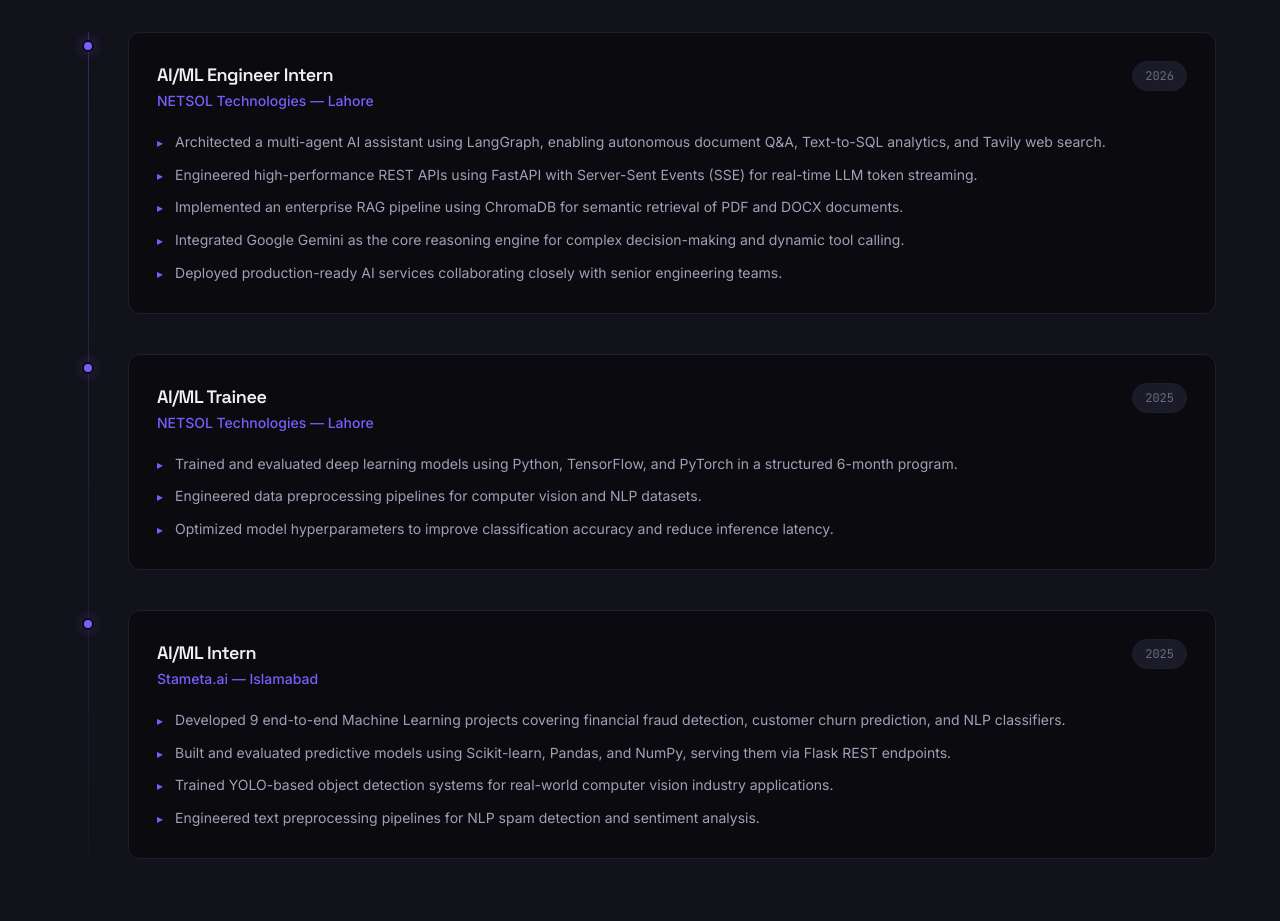
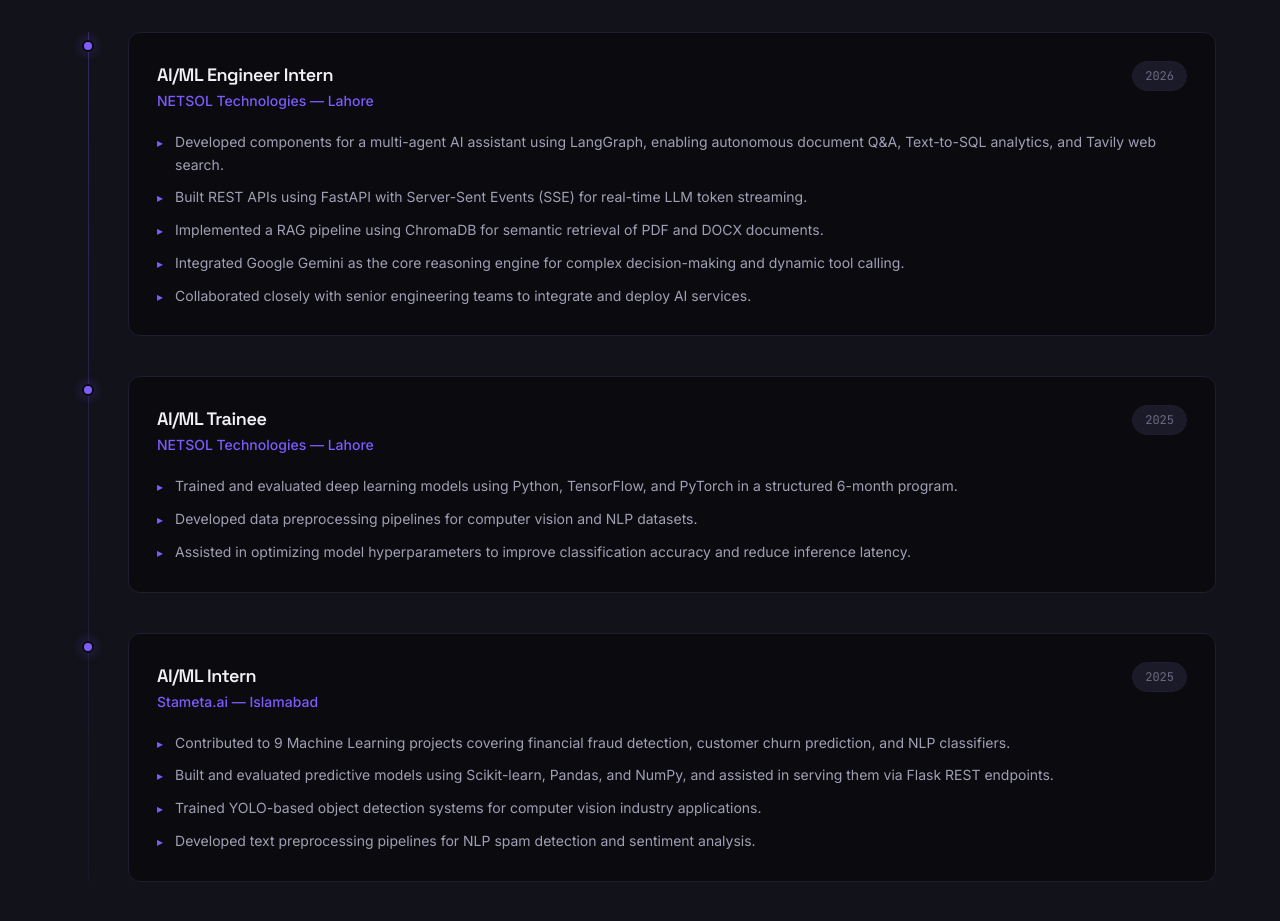
Before and after one commit to tashfeen786/tashfeen-portfolio, a React (Vite) app in the folder frontend/: page / in a window 1280 px wide. Shown: the part 2900-3821 px from the top of the page. Built offline with nearby package versions, Linux system fonts and the light colour scheme; no server answers.

Commit message:
feat: add portfolio data including projects, experience, skills, and capabilities

```diff
--- a/frontend/src/data/index.ts
+++ b/frontend/src/data/index.ts
@@ -111,11 +111,11 @@
     location: 'Lahore',
     period: '2026',
     points: [
-      'Architected a multi-agent AI assistant using LangGraph, enabling autonomous document Q&A, Text-to-SQL analytics, and Tavily web search.',
-      'Engineered high-performance REST APIs using FastAPI with Server-Sent Events (SSE) for real-time LLM token streaming.',
-      'Implemented an enterprise RAG pipeline using ChromaDB for semantic retrieval of PDF and DOCX documents.',
+      'Developed components for a multi-agent AI assistant using LangGraph, enabling autonomous document Q&A, Text-to-SQL analytics, and Tavily web search.',
+      'Built REST APIs using FastAPI with Server-Sent Events (SSE) for real-time LLM token streaming.',
+      'Implemented a RAG pipeline using ChromaDB for semantic retrieval of PDF and DOCX documents.',
       'Integrated Google Gemini as the core reasoning engine for complex decision-making and dynamic tool calling.',
-      'Deployed production-ready AI services collaborating closely with senior engineering teams.',
+      'Collaborated closely with senior engineering teams to integrate and deploy AI services.',
     ],
   },
   {
@@ -125,8 +125,8 @@
     period: '2025',
     points: [
       'Trained and evaluated deep learning models using Python, TensorFlow, and PyTorch in a structured 6-month program.',
-      'Engineered data preprocessing pipelines for computer vision and NLP datasets.',
-      'Optimized model hyperparameters to improve classification accuracy and reduce inference latency.',
+      'Developed data preprocessing pipelines for computer vision and NLP datasets.',
+      'Assisted in optimizing model hyperparameters to improve classification accuracy and reduce inference latency.',
     ],
   },
   {
@@ -135,10 +135,10 @@
     location: 'Islamabad',
     period: '2025',
     points: [
-      'Developed 9 end-to-end Machine Learning projects covering financial fraud detection, customer churn prediction, and NLP classifiers.',
-      'Built and evaluated predictive models using Scikit-learn, Pandas, and NumPy, serving them via Flask REST endpoints.',
-      'Trained YOLO-based object detection systems for real-world computer vision industry applications.',
-      'Engineered text preprocessing pipelines for NLP spam detection and sentiment analysis.',
+      'Contributed to 9 Machine Learning projects covering financial fraud detection, customer churn prediction, and NLP classifiers.',
+      'Built and evaluated predictive models using Scikit-learn, Pandas, and NumPy, and assisted in serving them via Flask REST endpoints.',
+      'Trained YOLO-based object detection systems for computer vision industry applications.',
+      'Developed text preprocessing pipelines for NLP spam detection and sentiment analysis.',
     ],
   },
 ]
```
